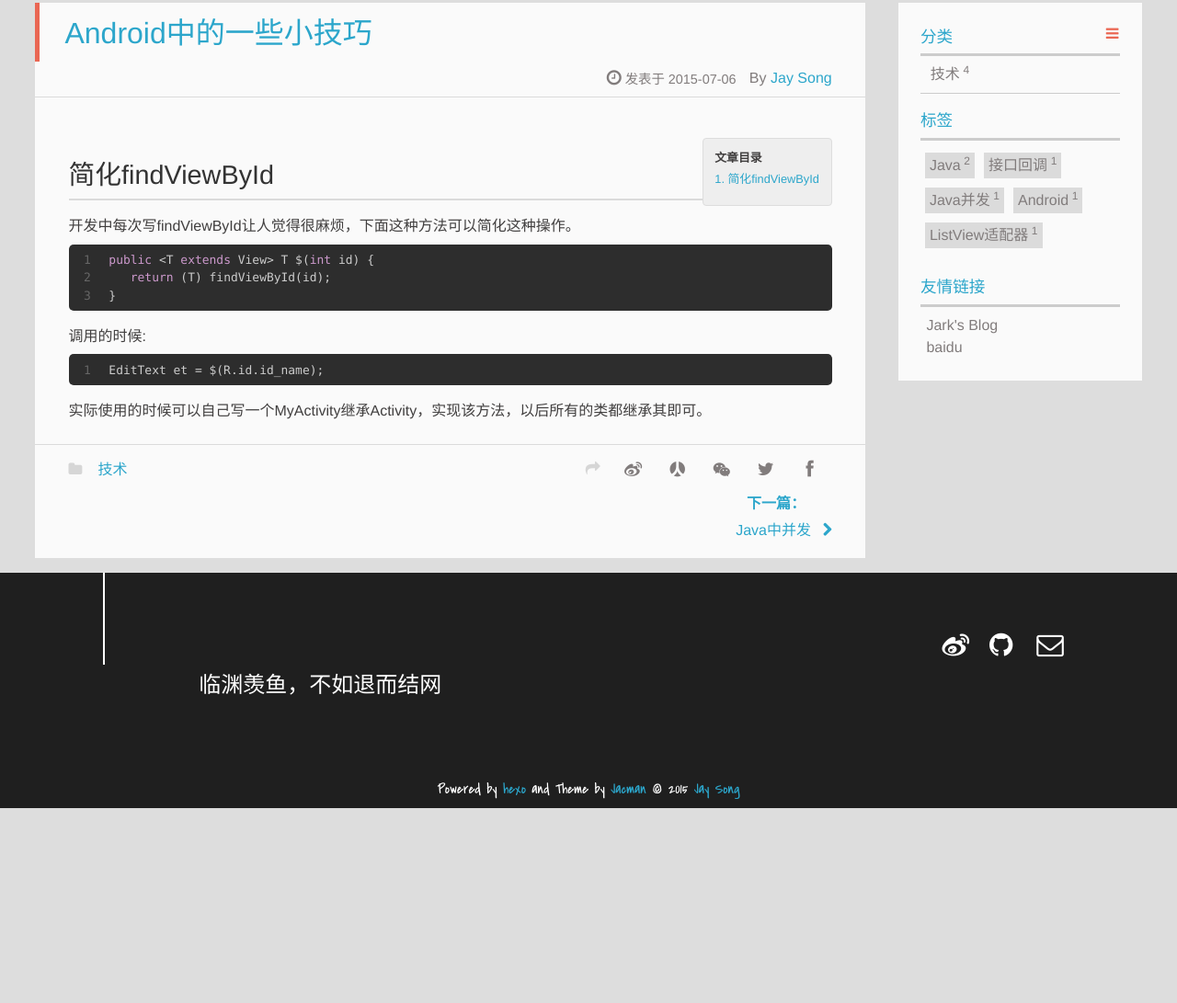
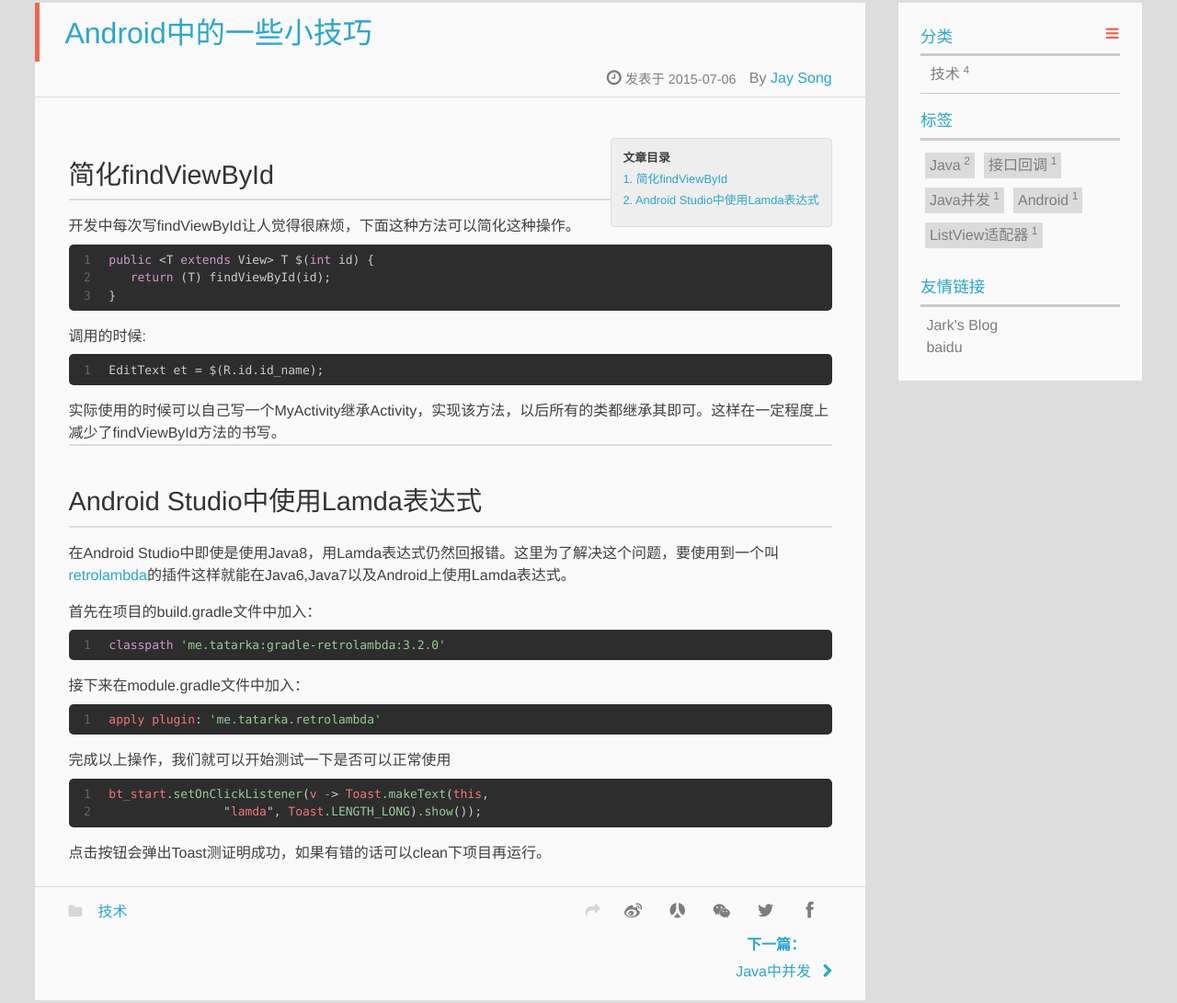
Before and after one commit to ijaysdev/ijaysdev.github.io, a plain HTML site: page 2015/07/06/Android中的一些小技巧/index.html in a window 1280 px wide. Shown: the part 237-1328 px from the top of the page at 92% size. Before the commit the page ends 1116 px from the top, so only its background shows below. Drawn offline with Linux system fonts and the light colour scheme; a script that the page names is missing.

Commit message:
Site updated: 2015-07-27 22:46:48

```diff
--- a/2015/07/06/Android中的一些小技巧/index.html
+++ b/2015/07/06/Android中的一些小技巧/index.html
@@ -25,7 +25,7 @@
 调用的时候:
 1EditText et = $(R.id.id_name);
 实际使用的时候可以自己写一个My">
-<meta property="og:updated_time" content="2015-07-06T14:05:31.371Z">
+<meta property="og:updated_time" content="2015-07-27T14:44:33.930Z">
 <meta name="twitter:card" content="summary">
 <meta name="twitter:title" content="Android中的一些小技巧">
 <meta name="twitter:description" content="简化findViewById开发中每次写findViewById让人觉得很麻烦，下面这种方法可以简化这种操作。
@@ -106,7 +106,7 @@
 		<div id="toc" class="toc-article">
 			<strong class="toc-title">文章目录</strong>
 
-			<ol class="toc"><li class="toc-item toc-level-1"><a class="toc-link" href="#简化findViewById"><span class="toc-number">1.</span> <span class="toc-text">简化findViewById</span></a></li></ol>
+			<ol class="toc"><li class="toc-item toc-level-1"><a class="toc-link" href="#简化findViewById"><span class="toc-number">1.</span> <span class="toc-text">简化findViewById</span></a></li><li class="toc-item toc-level-1"><a class="toc-link" href="#Android_Studio中使用Lamda表达式"><span class="toc-number">2.</span> <span class="toc-text">Android Studio中使用Lamda表达式</span></a></li></ol>
 
 		</div>
 
@@ -114,7 +114,15 @@
 <figure class="highlight aspectj"><table><tr><td class="gutter"><pre><span class="line">1</span><br><span class="line">2</span><br><span class="line">3</span><br></pre></td><td class="code"><pre><span class="line"><span class="keyword">public</span> &lt;T <span class="keyword">extends</span> View&gt; T $(<span class="keyword">int</span> id) &#123;</span><br><span class="line">   <span class="keyword">return</span> (T) findViewById(id);</span><br><span class="line">&#125;</span><br></pre></td></tr></table></figure>
 <p>调用的时候:</p>
 <figure class="highlight applescript"><table><tr><td class="gutter"><pre><span class="line">1</span><br></pre></td><td class="code"><pre><span class="line">EditText et = $(R.<span class="property">id</span>.id_name);</span><br></pre></td></tr></table></figure>
-<p>实际使用的时候可以自己写一个MyActivity继承Activity，实现该方法，以后所有的类都继承其即可。</p>
+<p>实际使用的时候可以自己写一个MyActivity继承Activity，实现该方法，以后所有的类都继承其即可。这样在一定程度上减少了findViewById方法的书写。</p>
+<hr>
+<h1 id="Android_Studio中使用Lamda表达式">Android Studio中使用Lamda表达式</h1><p>在Android Studio中即使是使用Java8，用Lamda表达式仍然回报错。这里为了解决这个问题，要使用到一个叫<a href="https://github.com/evant/gradle-retrolambda" target="_blank" rel="external">retrolambda</a>的插件这样就能在Java6,Java7以及Android上使用Lamda表达式。</p>
+<p>首先在项目的build.gradle文件中加入：</p>
+<figure class="highlight gradle"><table><tr><td class="gutter"><pre><span class="line">1</span><br></pre></td><td class="code"><pre><span class="line"><span class="keyword">classpath</span> <span class="string">'me.tatarka:gradle-retrolambda:3.2.0'</span></span><br></pre></td></tr></table></figure>
+<p>接下来在module.gradle文件中加入：<br><figure class="highlight css"><table><tr><td class="gutter"><pre><span class="line">1</span><br></pre></td><td class="code"><pre><span class="line"><span class="tag">apply</span> <span class="rule"><span class="attribute">plugin</span>:<span class="value"> <span class="string">'me.tatarka.retrolambda'</span></span></span></span><br></pre></td></tr></table></figure></p>
+<p>完成以上操作，我们就可以开始测试一下是否可以正常使用</p>
+<figure class="highlight css"><table><tr><td class="gutter"><pre><span class="line">1</span><br><span class="line">2</span><br></pre></td><td class="code"><pre><span class="line"><span class="tag">bt_start</span><span class="class">.setOnClickListener</span>(<span class="tag">v</span> <span class="tag">-</span>&gt; <span class="tag">Toast</span><span class="class">.makeText</span>(<span class="tag">this</span>,</span><br><span class="line">                "<span class="tag">lamda</span>", <span class="tag">Toast</span><span class="class">.LENGTH_LONG</span>)<span class="class">.show</span>());</span><br></pre></td></tr></table></figure>
+<p>点击按钮会弹出Toast测证明成功，如果有错的话可以clean下项目再运行。</p>
 
 	</div>
 		<footer class="article-footer clearfix">
@@ -168,7 +176,7 @@
   <div id="toc" class="toc-aside">
   <strong class="toc-title">文章目录</strong>
 
- <ol class="toc"><li class="toc-item toc-level-1"><a class="toc-link" href="#简化findViewById"><span class="toc-number">1.</span> <span class="toc-text">简化findViewById</span></a></li></ol>
+ <ol class="toc"><li class="toc-item toc-level-1"><a class="toc-link" href="#简化findViewById"><span class="toc-number">1.</span> <span class="toc-text">简化findViewById</span></a></li><li class="toc-item toc-level-1"><a class="toc-link" href="#Android_Studio中使用Lamda表达式"><span class="toc-number">2.</span> <span class="toc-text">Android Studio中使用Lamda表达式</span></a></li></ol>
 
   </div>
 
```
